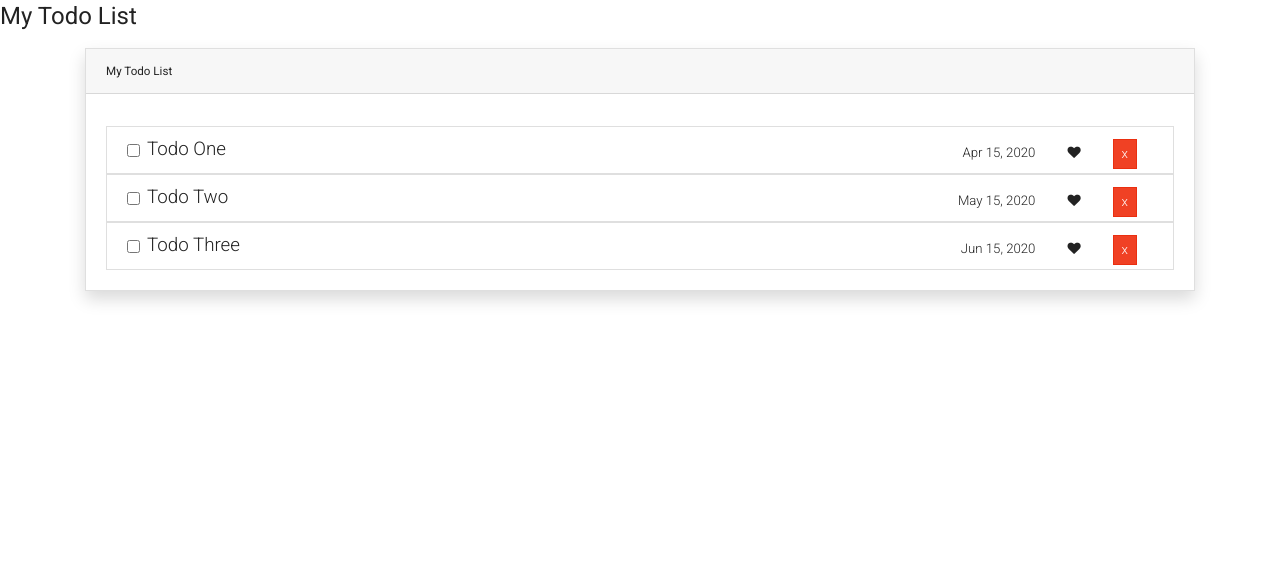
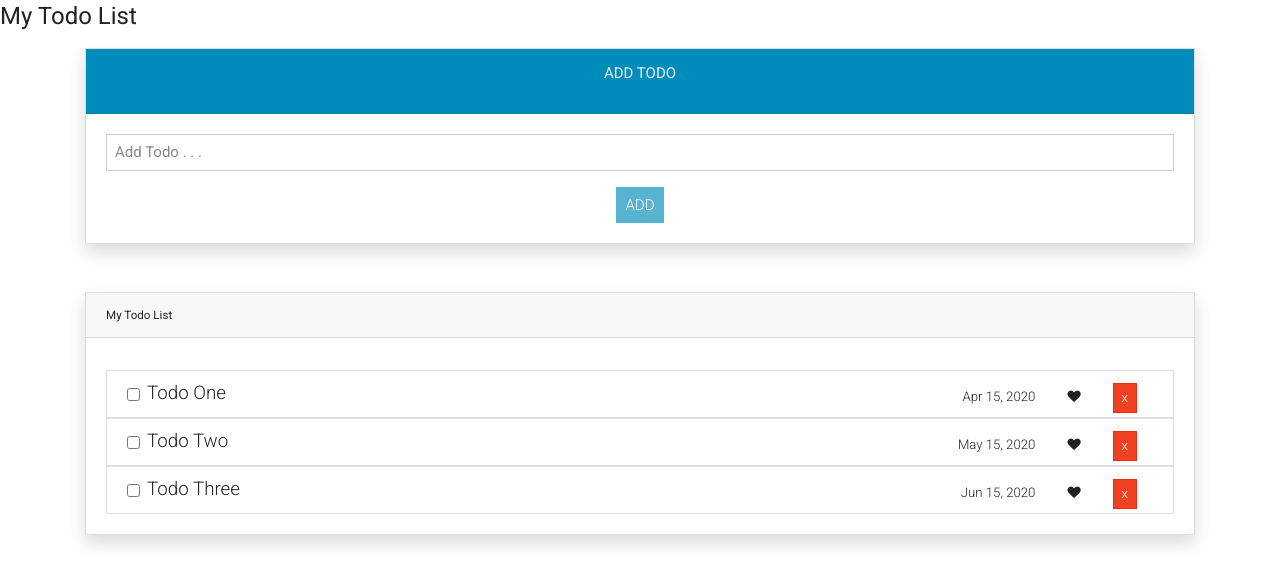
Before and after one commit to viniciusdevnot/starcorps, an Angular app: page / in a window 1280 px wide. Shown: the top 586 px of the page. Built offline with nearby package versions, Linux system fonts and the light colour scheme.

Commit message:
Add Functionality in Todo

```diff
--- a/package.json
+++ b/package.json
@@ -11,7 +11,7 @@
   },
   "private": true,
   "dependencies": {
-    "@angular/animations": "~9.0.0",
+    "@angular/animations": "^9.0.2",
     "@angular/cdk": "^9.0.0",
     "@angular/common": "~9.0.0",
     "@angular/compiler": "~9.0.0",
@@ -24,6 +24,9 @@
     "@fortawesome/fontawesome-free": "^5.12.1",
     "bootswatch": "^4.4.1",
     "font-awesome": "^4.7.0",
+    "install": "^0.13.0",
+    "ngx-toastr": "^12.0.0",
+    "npm": "^6.13.7",
     "rxjs": "~6.5.4",
     "tslib": "^1.10.0",
     "zone.js": "~0.10.2"
--- a/src/app/app.component.html
+++ b/src/app/app.component.html
@@ -1,4 +1,5 @@
 <h1>My Todo List</h1>
 <div class="container">
+    <app-todo-form></app-todo-form>
     <app-todo-list></app-todo-list>
 </div>
--- a/src/app/app.module.ts
+++ b/src/app/app.module.ts
@@ -7,18 +7,22 @@ import { BrowserAnimationsModule } from '@angular/platform-browser/animations';
 import { TodoListComponent } from './components/todo-list/todo-list.component';
 import { TodoFormComponent } from './components/todo-form/todo-form.component';
 import { TodoComponent } from './components/todo/todo.component';
+import { ToastrModule } from 'ngx-toastr';
+import { FormsModule } from '@angular/forms';
 
 @NgModule({
   declarations: [
     AppComponent,
     TodoListComponent,
     TodoFormComponent,
-    TodoComponent
+    TodoComponent,
   ],
   imports: [
     BrowserModule,
     AppRoutingModule,
-    BrowserAnimationsModule
+    BrowserAnimationsModule,
+    ToastrModule.forRoot(),
+    FormsModule
   ],
   providers: [],
   bootstrap: [AppComponent]
--- a/src/app/components/todo-form/todo-form.component.html
+++ b/src/app/components/todo-form/todo-form.component.html
@@ -1 +1,15 @@
-<p>todo-form works!</p>
+<div class="card shadow text-center mb-5">
+    <div class="card-header bg-primary text-light">
+        <h4>ADD TODO</h4>
+    </div>
+
+    <div class="card-body">
+        <form #addTodo="ngForm" (submit)="onSubmit()">
+            <div class="form-group">
+                <input type="text" name="todo" class="form-control" placeholder="Add Todo . . ." [(ngModel)]="todo" required>
+            </div>
+            <button class="btn btn-primary" [disabled]="addTodo.invalid"> ADD </button>
+        </form>
+        <!-- {{todo}} -->
+    </div>
+</div>
--- a/src/app/components/todo-form/todo-form.component.ts
+++ b/src/app/components/todo-form/todo-form.component.ts
@@ -1,4 +1,5 @@
 import { Component, OnInit } from '@angular/core';
+import { TodoService } from 'src/app/services/todo.service';
 
 @Component({
   selector: 'app-todo-form',
@@ -7,9 +8,15 @@ import { Component, OnInit } from '@angular/core';
 })
 export class TodoFormComponent implements OnInit {
 
-  constructor() { }
+  todo = '';
+
+  constructor(public todoService: TodoService) { }
 
   ngOnInit(): void {
   }
 
+  onSubmit(){
+    this.todoService.addTodo(this.todo);
+    this.todo = '';
+  }
 }
--- a/src/app/components/todo-list/todo-list.component.html
+++ b/src/app/components/todo-list/todo-list.component.html
@@ -7,7 +7,7 @@
 <div class="card shadow">
     <h5 class="card-header">My Todo List</h5>
     <div class="card-body">
-        <ul class="list-group" *ngFor="let todo of todoList">
+        <ul class="list-group" *ngFor="let todo of todoService.todoList">
 
             <app-todo [todoInput]="todo"></app-todo>
 
--- a/src/app/components/todo-list/todo-list.component.ts
+++ b/src/app/components/todo-list/todo-list.component.ts
@@ -1,5 +1,6 @@
 import { Component, OnInit } from '@angular/core';
-import { Todo } from 'src/app/models/Todo';
+//import { Todo } from 'src/app/models/Todo';
+import { TodoService } from 'src/app/services/todo.service';
 
 @Component({
   selector: 'app-todo-list',
@@ -8,30 +9,32 @@ import { Todo } from 'src/app/models/Todo';
 })
 export class TodoListComponent implements OnInit {
 
-  todoList: Todo[] = [
-    {
-      id:1,
-      title: 'Todo One',
-      isCompleted: false,
-      isFavorite: false,
-      date: new Date('4-15-2020')
-    },
-    {
-      id:1,
-      title: 'Todo Two',
-      isCompleted: false,
-      isFavorite: false,
-      date: new Date('5-15-2020')
-    },
-    {
-      id:1,
-      title: 'Todo Three',
-      isCompleted: false,
-      isFavorite: false,
-      date: new Date('6-15-2020')
-    }
-  ];
-  constructor() { }
+  // todoList: Todo[] = [
+  //   {
+  //     id:1,
+  //     title: 'Todo One',
+  //     isCompleted: false,
+  //     isFavorite: false,
+  //     date: new Date('4-15-2020')
+  //   },
+  //   {
+  //     id:1,
+  //     title: 'Todo Two',
+  //     isCompleted: false,
+  //     isFavorite: false,
+  //     date: new Date('5-15-2020')
+  //   },
+  //   {
+  //     id:1,
+  //     title: 'Todo Three',
+  //     isCompleted: false,
+  //     isFavorite: false,
+  //     date: new Date('6-15-2020')
+  //   }
+  // ];
+
+  // constructor() { }
+  constructor(public todoService: TodoService) { }
 
   ngOnInit(): void {
   }
--- a/src/app/components/todo/todo.component.html
+++ b/src/app/components/todo/todo.component.html
@@ -1,4 +1,8 @@
-<li class="list-group-item" [ngClass]="{'list-item-success' : completed}">
+<li class="list-group-item" [ngClass]="toggleClass()">
+    <!-- <li class="list-group-item" [ngClass]="{'list-group-item-success' : completed, 'border-primary' : completed}"> -->
+    <!-- <li class="list-group-item" [ngStyle]="{'background-color: 'completed? 'red : green'}"> -->
+    <!-- <li class="list-group-item" [ngClass]="completed ? 'list-group-item-success'  : 'list-group-item-danger' "> -->
+    <!-- <li class="list-group-item" [class.list-group-item-success]="completed"> -->
     <div class="form-check d-inline">
         <input type="checkbox" class="form-check-input" id="complete" (change)="onChange()">
         <label for="complete" class="form-check-label lead">{{todoInput.title}}</label>
@@ -6,6 +10,8 @@
     <div class="float-right">
         <span class="mx-3">{{todoInput.date | date}}</span>
         <i class="fa fa-heart mx-3"></i>
-        <button class="btn btn-danger btn-sm mx-3" (click)="onCliCk()">x</button>
+        <!-- <button class="btn btn-danger btn-sm mx-3" (click)="onCliCk($event)">x</button> -->
+        <!-- <button class="btn btn-danger btn-sm mx-3" (click)="todoService.deleteTodo(todoInput)">x</button> -->
+        <button class="btn btn-danger btn-sm mx-3" (click)="deleteTodo(todoInput)">x</button>
     </div>
 </li>
--- a/src/app/components/todo/todo.component.ts
+++ b/src/app/components/todo/todo.component.ts
@@ -1,4 +1,6 @@
 import { Component, OnInit, Input } from '@angular/core';
+import { TodoService } from 'src/app/services/todo.service';
+import { ToastrService } from 'ngx-toastr';
 
 @Component({
   selector: 'app-todo',
@@ -10,23 +12,33 @@ export class TodoComponent implements OnInit {
 
 completed: boolean = false;
 
-  constructor() { }
+constructor(public todoService: TodoService, private deletePopup: ToastrService) { }
 
   ngOnInit(): void {
   }
 
-  onCliCk(){
+  onChange(){
+    console.log("changed");
     this.completed = !this.completed;
+    this.completed? this.deletePopup.success(`Todo succesfully completed`, 'completed') : '';
   }
 
-  onChange(){
-
+  onCliCk(e){
+    console.log("Clicked");
+    console.log(e);
   }
 
-  addClass(){
+  toggleClass(){
     if(this.completed){
-      return 'list-item-success';
+      // return 'list-item-success';
+      return {'list-group-item-success' :this.completed, 'border-primary' :this.completed};
+
     }
   }
 
+  deleteTodo(item){
+    this.todoService.deleteTodo(item);
+    this.deletePopup.error(`Todo ${item.id} Deleted!`, 'Deleted Successfuly');
+  }
+
 }
--- /dev/null
+++ b/src/app/services/todo.service.ts
@@ -0,0 +1,55 @@
+import { Injectable } from '@angular/core';
+import { Todo } from '../models/Todo';
+import { ToastrService } from 'ngx-toastr';
+
+@Injectable({
+  providedIn: 'root'
+})
+export class TodoService {
+
+  todoList: Todo[] = [
+      {
+        id:1,
+        title: 'Todo One',
+        isCompleted: false,
+        isFavorite: false,
+        date: new Date('4-15-2020')
+      },
+      {
+        id:2,
+        title: 'Todo Two',
+        isCompleted: false,
+        isFavorite: false,
+        date: new Date('5-15-2020')
+      },
+      {
+        id:3,
+        title: 'Todo Three',
+        isCompleted: false,
+        isFavorite: false,
+        date: new Date('6-15-2020')
+      }
+    ];
+
+  constructor(private deletePopup: ToastrService) { }
+
+  deleteTodo(item){
+    let index = this.todoList.indexOf(item);
+    this.todoList.splice(index, 1);
+
+    // this.deletePopup.success(`Todo ${item.id} Deleted!`);
+  }
+
+  addTodo(title){
+    let id = this.todoList.length+2;
+
+    const item: Todo = {
+    id: id,
+    isCompleted: false,
+    isFavorite: false,
+    date: new Date(),
+    title: title
+   }
+    this.todoList.unshift(item);
+  }
+}
--- a/src/styles.css
+++ b/src/styles.css
@@ -1,5 +1,6 @@
 /* You can add global styles to this file, and also import other style files */
 
+@import '~ngx-toastr/toastr';
 @import '~bootswatch/dist/yeti/bootstrap.css';
 @import '~font-awesome/css/font-awesome.css';
 html,
```
Also changed, not shown: 2 other files (tests, documents, lock files or other folders).
